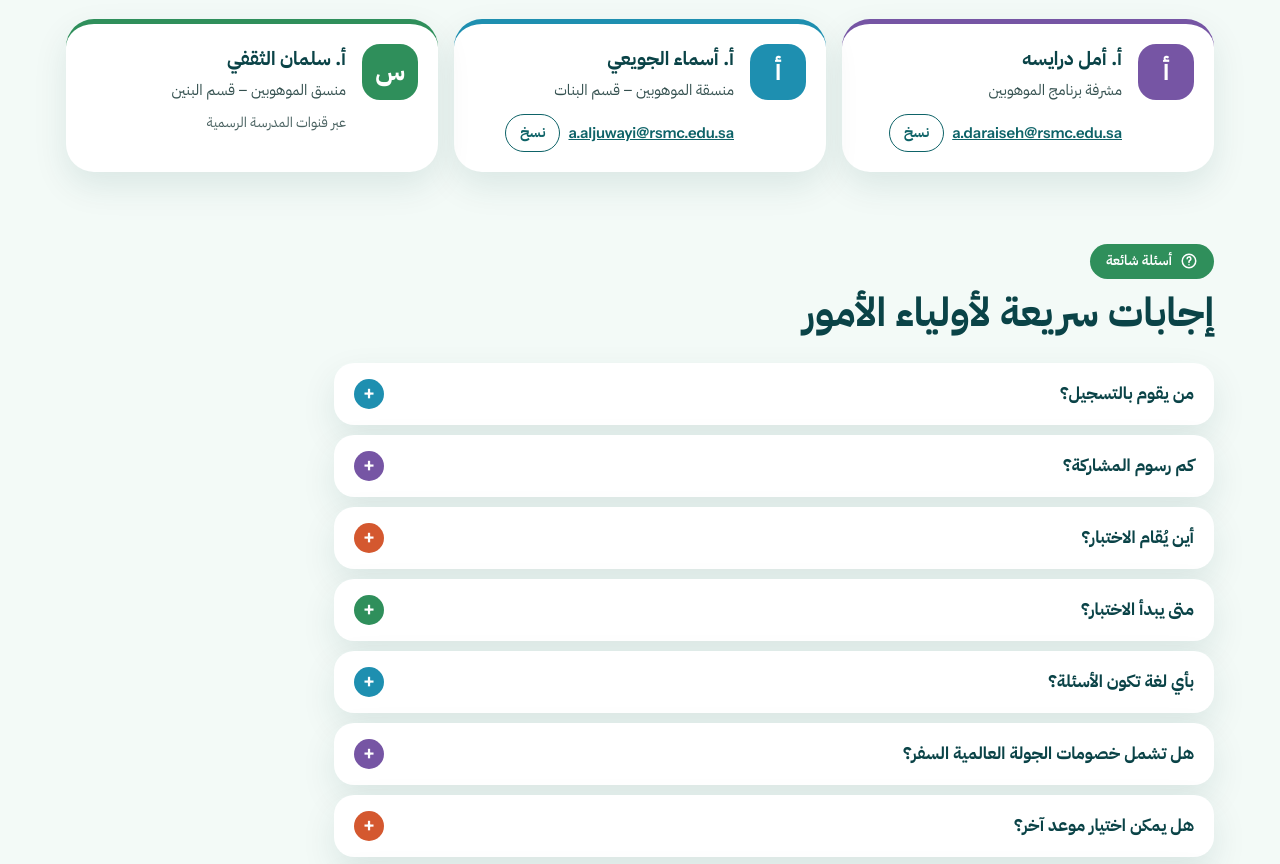
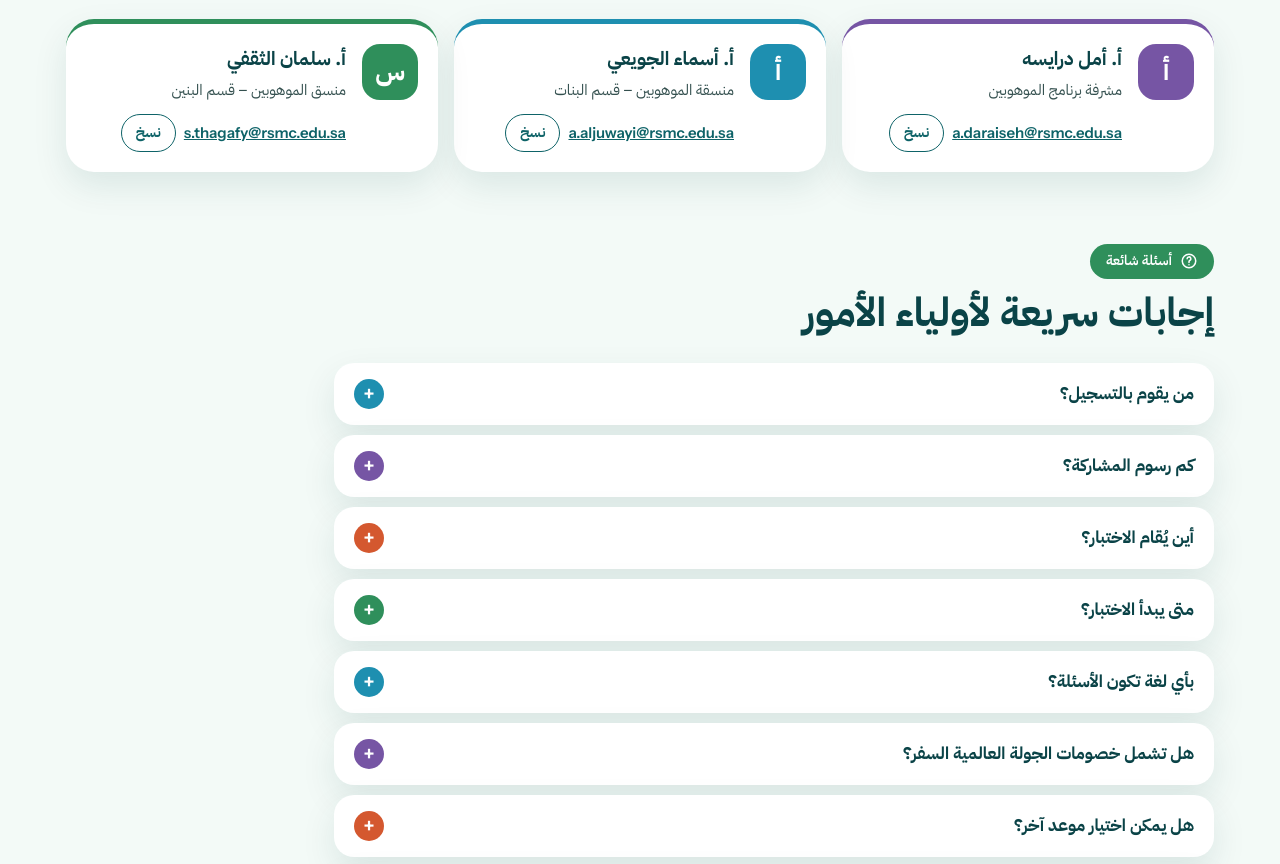
Before and after one commit to amldaraiseh/rsmc-competitions, a plain HTML site: page index.html in a window 1280 px wide. Shown: the part 6071-6935 px from the top of the page. Drawn offline with Linux system fonts and the light colour scheme.

Commit message:
Add Boys' Gifted Coordinator email
Co-Authored-By: Claude Opus 5.5 <noreply@anthropic.com>
Claude-Session: https://claude.ai/code/session_01BT4ymWqgHYv35ydFpCPKMU

```diff
--- a/index.html
+++ b/index.html
@@ -893,7 +893,7 @@ function renderCal(){
 const CONTACTS=[
  {n:['أ. أمل درايسه','Ms. Amal Daraiseh'],r:['مشرفة برنامج الموهوبين','Gifted Program Supervisor'],e:'a.daraiseh@rsmc.edu.sa',k:'#7655a4'},
  {n:['أ. أسماء الجويعي','Ms. Asma Aljuwayi'],r:['منسقة الموهوبين – قسم البنات','Gifted Coordinator – Girls’ Section'],e:'a.aljuwayi@rsmc.edu.sa',k:'#1e8fb0'},
- {n:['أ. سلمان الثقفي','Mr. Salman Althaqafi'],r:['منسق الموهوبين – قسم البنين','Gifted Coordinator – Boys’ Section'],e:'',k:'#2f8f5b'}
+ {n:['أ. سلمان الثقفي','Mr. Salman Thagafy'],r:['منسق الموهوبين – قسم البنين','Gifted Coordinator – Boys’ Section'],e:'s.thagafy@rsmc.edu.sa',k:'#2f8f5b'}
 ];
 function renderContacts(){$('#contactList').innerHTML=CONTACTS.map((c,i)=>{const ini=T(c.n).replace(/^(أ\.|Ms\.|Mr\.)\s*/,'').trim().charAt(0);
  return `<div class="contact" style="--k:${c.k}"><div class="av" aria-hidden="true">${esc(ini)}</div><div class="cbody"><div class="cn">${esc(T(c.n))}</div><div class="cr">${esc(T(c.r))}</div>${c.e?`<div class="ce"><a class="mail en-face" href="mailto:${c.e}" dir="ltr">${c.e}</a><button type="button" class="sbtn" data-copy="${c.e}">${T(UI.copy)}</button></div>`:`<div class="cr2">${T(UI.viaSchool)}</div>`}</div></div>`}).join('')}
```
